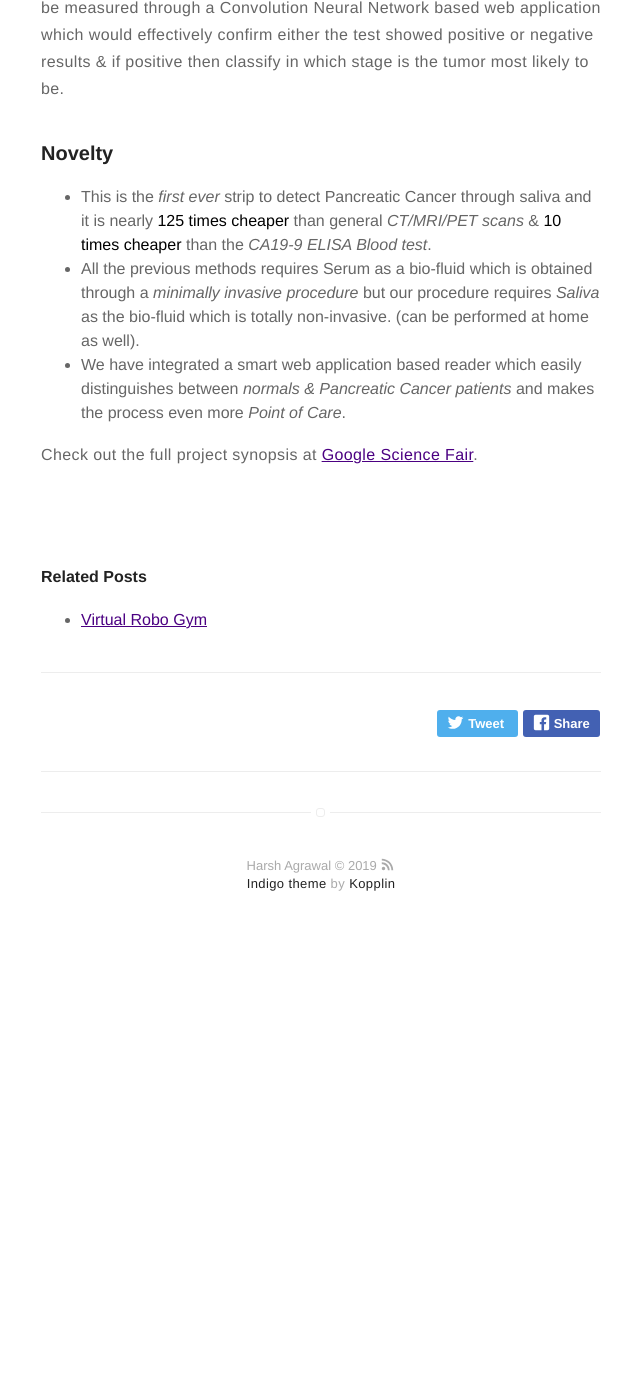
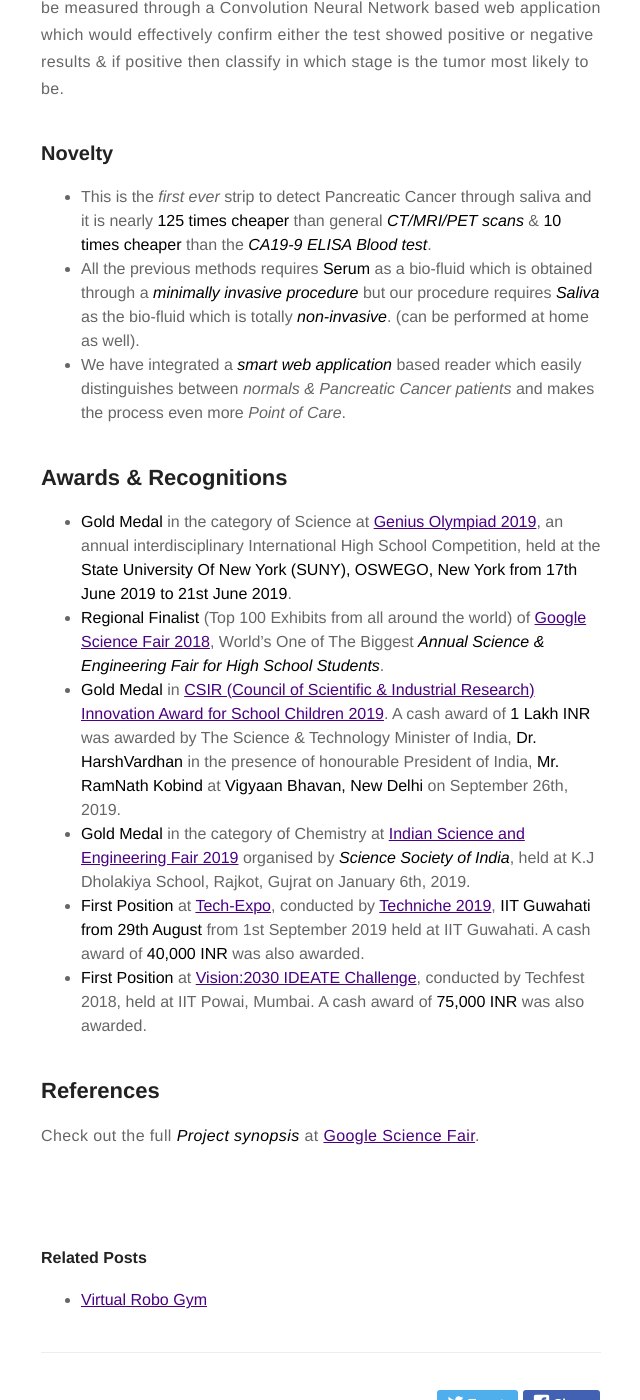
Before and after one commit to harshagrawal13/harshagrawal13.github.io, a Jekyll site: the page built from _posts/2019-09-27-Early-Detection-Of-Pancreatic-Cancer.markdown, in a window 1280 px wide and 1400 px high, scrolled down 2003 px. Shown: the whole window, without its empty margins (319-959 px from the left). Built offline with Jekyll 4.4.1, drawn with Linux system fonts in a browser that asks for light colours; before the commit the page ends 2958 px from its top, so only the background shows below that.

Commit message:
Update 2019-09-27-Early-Detection-Of-Pancreatic-Cancer.markdown

```diff
--- a/_posts/2019-09-27-Early-Detection-Of-Pancreatic-Cancer.markdown
+++ b/_posts/2019-09-27-Early-Detection-Of-Pancreatic-Cancer.markdown
@@ -28,7 +28,7 @@ Generally, it is diagnosed using:
 - CA19-9 Blood Test
 
 But according to **American College of Radiology**, no imaging exams should be done unless there is a clear medical benefit, also these scans are too expensive, which is not viable for a normal person to regularly take these scans.
-**Biopsies** on the other hand, often lead to confirmatory diagnosis, but a doctor usually recommends a biopsy after the patient has presented with almost all signs for a tumor. As it is an _Invasive procedure_, a patient can't take biopsy tests for general screening.
+**Biopsies** on the other hand, often lead to confirmatory diagnosis, but a doctor usually recommends a biopsy after the patient has presented with almost all signs for a tumor. As it is an **_Invasive procedure_**, a patient can't take biopsy tests for general screening.
 Coming to the **CA19-9 blood test**, it has a poor specificity & sensitivity of just **_65-70%_**, hence cannot be used as a screening tool for the general population.
 
 ## Proposed Solution
@@ -52,8 +52,17 @@ We have designed a novel strip based assay to analyze the concentration of **Spe
 After the test has been conducted, the intensity of the color change would be measured through a Convolution Neural Network based web application which would effectively confirm either the test showed positive or negative results & if positive then classify in which stage is the tumor most likely to be.
 
 ### Novelty
-* This is the _first ever_ strip to detect Pancreatic Cancer through saliva and it is nearly **125 times cheaper** than general _CT/MRI/PET scans_ & **10 times cheaper** than the _CA19-9 ELISA Blood test_.
-* All the previous methods requires Serum as a bio-fluid which is obtained through a _minimally invasive procedure_ but our procedure requires _Saliva_ as the bio-fluid which is totally non-invasive. (can be performed at home as well).
-* We have integrated a smart web application based reader which easily distinguishes between _normals & Pancreatic Cancer patients_ and makes the process even more _Point of Care_.
+* This is the _first ever_ strip to detect Pancreatic Cancer through saliva and it is nearly **125 times cheaper** than general **_CT/MRI/PET scans_** & **10 times cheaper** than the **_CA19-9 ELISA Blood test_**.
+* All the previous methods requires **Serum** as a bio-fluid which is obtained through a **_minimally invasive procedure_** but our procedure requires **_Saliva_** as the bio-fluid which is totally **_non-invasive_**. (can be performed at home as well).
+* We have integrated a **_smart web application_** based reader which easily distinguishes between _normals & Pancreatic Cancer patients_ and makes the process even more _Point of Care_.
 
-Check out the full project synopsis at [Google Science Fair](https://www.googlesciencefair.com/projects/2018/1e2bf23dd1fad8110ab15c43dddaef4081c30fae2f40e613d6237f7bd049d1b6).
+## Awards & Recognitions
+* **Gold Medal** in the category of Science at [Genius Olympiad 2019](https://www.geniusolympiad.org/), an annual interdisciplinary International High School Competition, held at the **State University Of New York (SUNY), OSWEGO, New York from 17th June 2019 to 21st June 2019**.
+* **Regional Finalist** (Top 100 Exhibits from all around the world) of [Google Science Fair 2018](https://www.googlesciencefair.com/), World’s One of The Biggest **_Annual Science & Engineering Fair for High School Students_**.
+* **Gold Medal** in [CSIR (Council of Scientific & Industrial Research) Innovation Award for School Children 2019](https://www.csir.res.in/careeraward/csir-innovation-award-school-children-ciasc-2019-last-date-extended-upto-30st-april-2019). A cash award of **1 Lakh INR** was awarded by The Science & Technology Minister of India, **Dr. HarshVardhan** in the presence of honourable President of India, **Mr. RamNath Kobind** at **Vigyaan Bhavan, New Delhi** on September 26th, 2019.
+* **Gold Medal** in the category of Chemistry at [Indian Science and Engineering Fair 2019](http://www.sciencesociety.in/insef/openconf.php) organised by **_Science Society of India_**, held at K.J Dholakiya School, Rajkot, Gujrat on January 6th, 2019.
+* **First Position** at [Tech-Expo](https://techniche.org/competitions#techexpo), conducted by [Techniche 2019](https://techniche.org), **IIT Guwahati from 29th August** from 1st September 2019 held at IIT Guwahati. A cash award of **40,000 INR** was also awarded.
+* **First Position** at [Vision:2030 IDEATE Challenge](https://www.techfest.org/competitions#ideate-section), conducted by Techfest 2018, held at IIT Powai, Mumbai. A cash award of **75,000 INR** was also awarded.
+
+## References
+Check out the full **_Project synopsis_** at [Google Science Fair](https://www.googlesciencefair.com/projects/2018/1e2bf23dd1fad8110ab15c43dddaef4081c30fae2f40e613d6237f7bd049d1b6).
```
